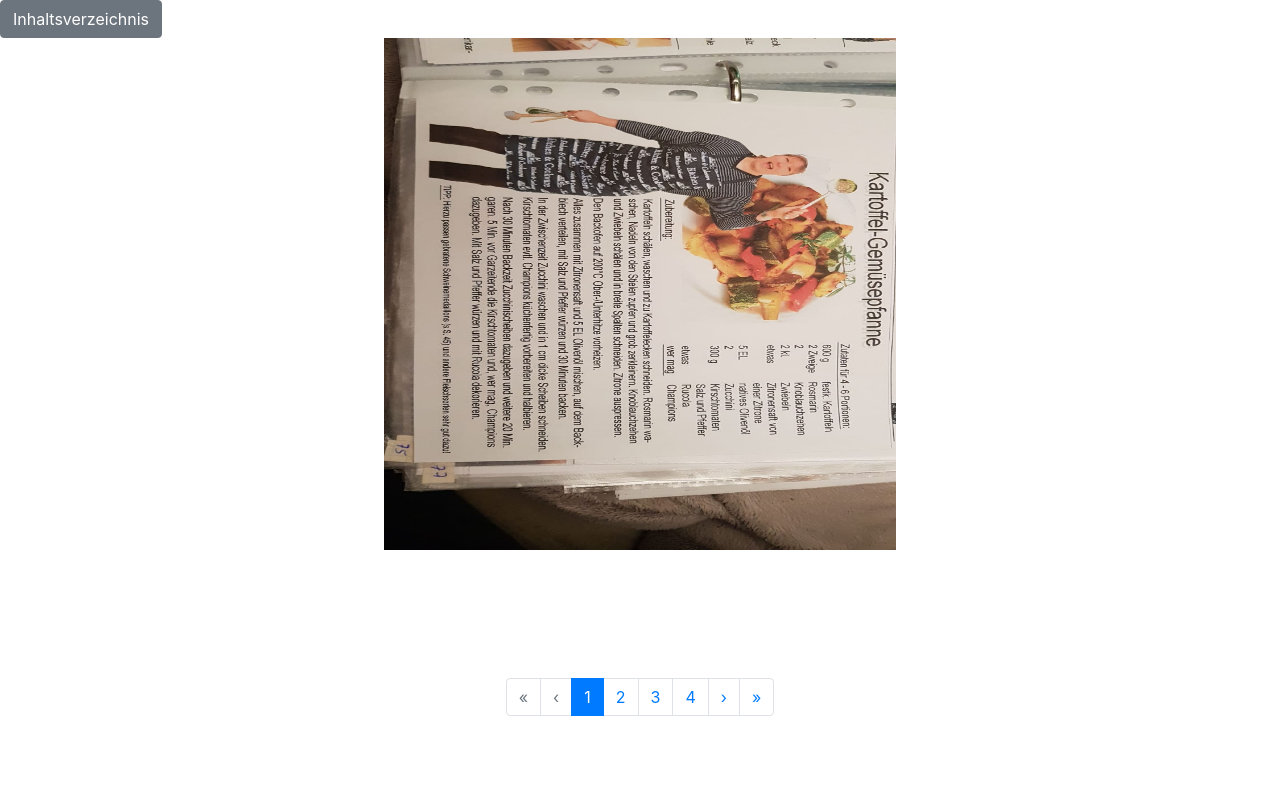
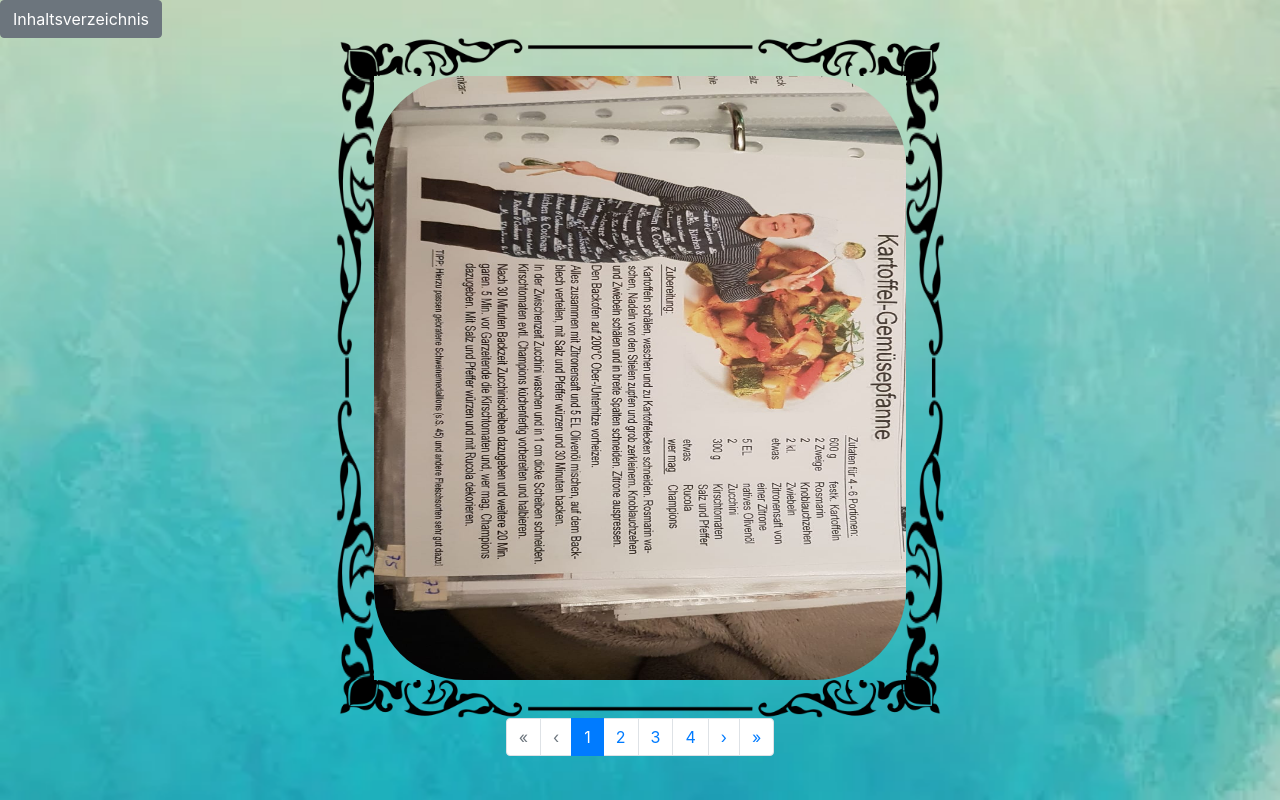
Before and after one commit to DarthSiedewurst/claudisKochbuch, a Vue app: page / in a window 1280 px wide. Built offline with nearby package versions, Linux system fonts and the light colour scheme.

Commit message:
Version 1.0.0

```diff
--- a/package.json
+++ b/package.json
@@ -1,6 +1,6 @@
 {
   "name": "claudiskochbuch",
-  "version": "0.2.0",
+  "version": "1.0.0",
   "private": true,
   "scripts": {
     "serve": "vue-cli-service serve",
--- a/src/components/Bookpage.vue
+++ b/src/components/Bookpage.vue
@@ -5,17 +5,17 @@
 </template>
 
 <script lang="ts">
-import { Irecipe } from "@/config";
-import { Component, Prop, Vue } from "vue-property-decorator";
+import { Irecipe } from '@/config';
+import { Component, Prop, Vue } from 'vue-property-decorator';
 
 @Component({
-  components: {}
+  components: {},
 })
 export default class Bookpage extends Vue {
   @Prop() private recipe!: Irecipe;
 
   private getImgUrl() {
-    return require("@/assets/recipes/" + this.recipe.src);
+    return require('@/assets/recipes/' + this.recipe.src);
   }
 }
 </script>
@@ -23,8 +23,14 @@ export default class Bookpage extends Vue {
 <style lang="scss" scoped>
 .recipe {
   display: block;
-  width: 80%;
-  height: 80%;
+  width: 95%;
+  height: 100%;
   margin: auto;
+  border: 3vw solid transparent;
+  padding: 1wv;
+  border-image: url('~@/assets/img/border.png');
+  border-image-slice: 50;
+  border-image-width: 1;
+  border-radius: 10vw;
 }
 </style>
--- a/src/views/Home.vue
+++ b/src/views/Home.vue
@@ -1,5 +1,5 @@
 <template>
-  <div>
+  <div class="background">
     <b-button v-b-toggle.sidebar-1>Inhaltsverzeichnis</b-button>
     <b-sidebar id="sidebar-1" title="Inhaltsverzeichnis" backdrop no-header-close shadow ref="sidebar">
       <label class="typo__label">Zutaten</label>
@@ -9,7 +9,7 @@
         :multiple="true"
         :close-on-select="false"
         :clear-on-select="false"
-        placeholder="Pick some"
+        placeholder="auswählen"
         :preselect-first="false"
         @close="shownRecipeHeaders"
       >
@@ -74,6 +74,7 @@ export default class Home extends Vue {
         });
       }
     });
+    ingredient.sort();
     return ingredient;
   }
 
@@ -131,11 +132,50 @@ export default class Home extends Vue {
 </script>
 
 <style lang="scss" scoped>
+.background {
+  background-image: url('~@/assets/img/background.png');
+  width: 100vw;
+  height: 100vh;
+  background-size: 100% 100%;
+}
 .bookpage {
   width: 50vw;
-  height: 80vh;
+  height: 85vh;
   margin: auto;
+  animation: fadeIn ease 1s;
+  -webkit-animation: fadeIn ease 1s;
+  -moz-animation: fadeIn ease 1s;
+  -o-animation: fadeIn ease 1s;
+  -ms-animation: fadeIn ease 1s;
 }
+
+@keyframes fadeIn {
+  0% {
+    opacity: 0;
+  }
+  100% {
+    opacity: 1;
+  }
+}
+
+@-moz-keyframes fadeIn {
+  0% {
+    opacity: 0;
+  }
+  100% {
+    opacity: 1;
+  }
+}
+
+@-webkit-keyframes fadeIn {
+  0% {
+    opacity: 0;
+  }
+  100% {
+    opacity: 1;
+  }
+}
+
 .linkToRecipe {
   transition: all 5s linear;
   display: block;
@@ -147,4 +187,9 @@ export default class Home extends Vue {
   display: none !important;
   transition: all 5s linear;
 }
+@media only screen and (max-width: 600px) {
+  .bookpage {
+    width: 100vw;
+  }
+}
 </style>
```
Also changed, not shown: src/assets/img/background.png (added), src/assets/img/border.png (added).
